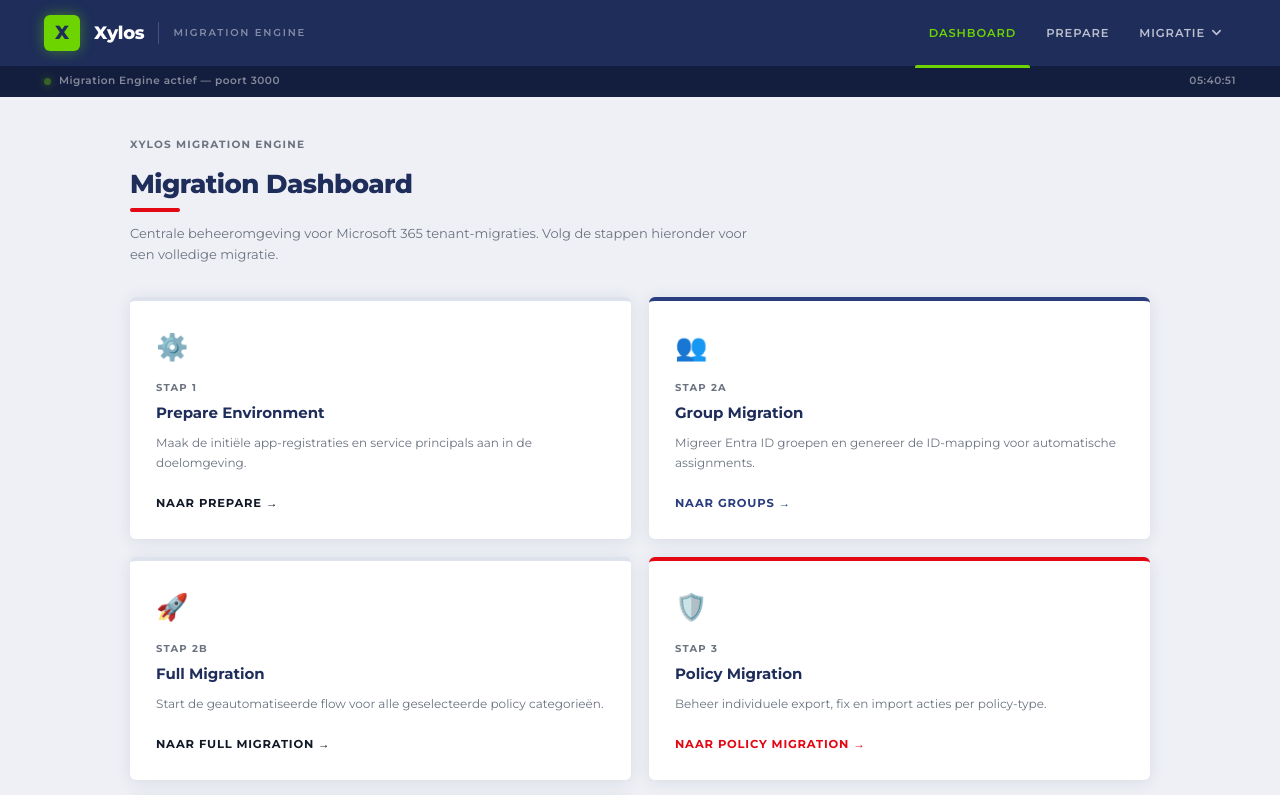
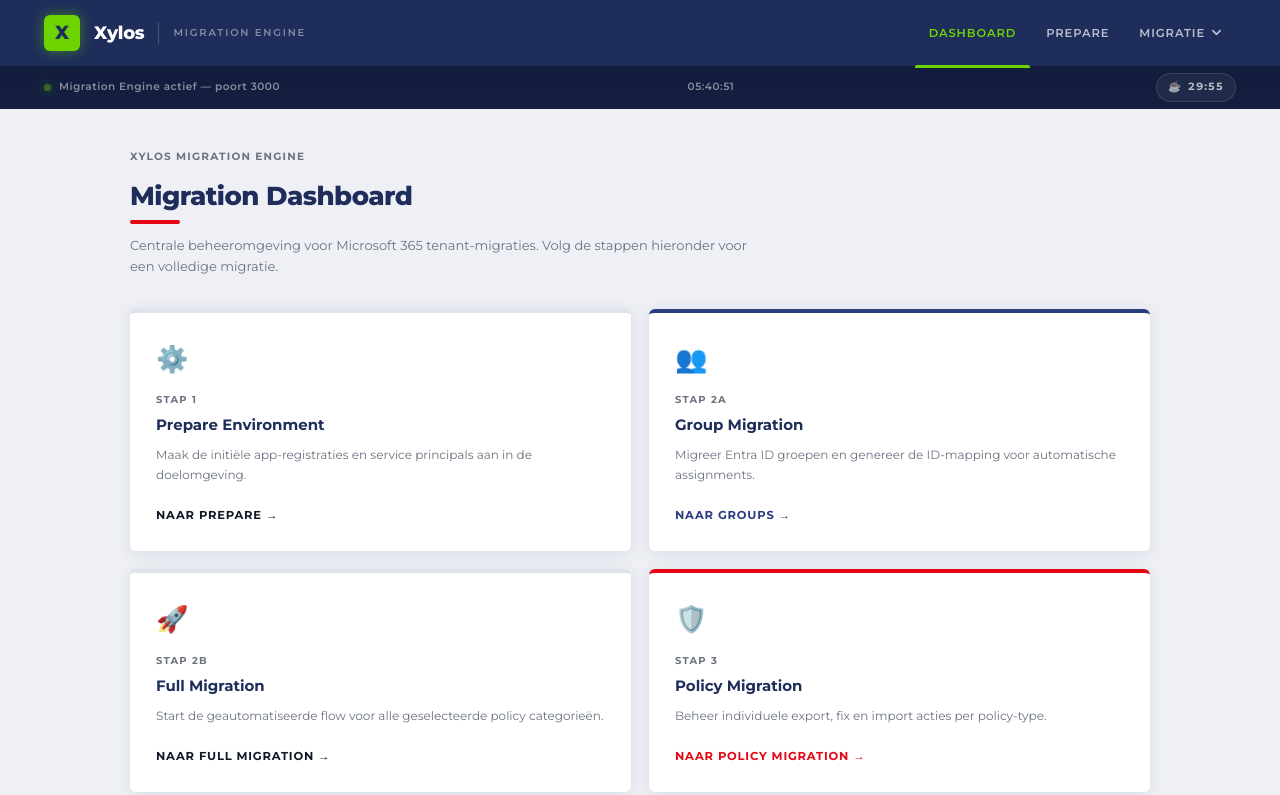
Before and after one commit to LucasProfetaPXL/stage, a website: page public/index.html in a window 1280 px wide. Shown: the top 795 px of the page. Drawn offline with Linux system fonts and the light colour scheme.

Commit message:
coffee timer

```diff
--- /dev/null
+++ b/public/coffee-timer.js
@@ -0,0 +1,243 @@
+/* ============================================================
+ * Xylos Migration Engine — Coffee Timer
+ * Toont een koffie-timer naast de navigatie en een eenmalige
+ * "Tijd voor koffie!" popup wanneer de gebruiker 30 minuten
+ * actief op de site is geweest (cumulatief over pagina's heen).
+ * ============================================================ */
+(function () {
+    'use strict';
+
+    // ─── Config ────────────────────────────────────────────────
+    var COFFEE_BREAK_MS  = 30 * 60 * 1000;   // 30 min
+    var TICK_MS          = 1000;             // update iedere seconde
+    var SAVE_EVERY_MS    = 5000;             // localStorage elke 5s wegschrijven
+    var KEY_ACTIVE_MS    = 'xylos_activeTimeMs';
+    var KEY_POPUP_SHOWN  = 'xylos_coffeePopupShown';
+
+    // ─── State ─────────────────────────────────────────────────
+    var totalMs     = parseInt(localStorage.getItem(KEY_ACTIVE_MS) || '0', 10) || 0;
+    var popupShown  = localStorage.getItem(KEY_POPUP_SHOWN) === 'true';
+    var lastTick    = Date.now();
+    var lastSave    = Date.now();
+    var timerEl, timerText, timerIcon;
+
+    // ─── Styles ────────────────────────────────────────────────
+    var css = ''
+      + '.coffee-timer{'
+      +   'display:inline-flex;align-items:center;gap:6px;'
+      +   'font-family:inherit;font-variant-numeric:tabular-nums;'
+      +   'font-size:10.5px;font-weight:700;letter-spacing:0.8px;'
+      +   'color:rgba(255,255,255,0.7);text-transform:uppercase;'
+      +   'padding:5px 11px;border-radius:99px;margin-left:14px;'
+      +   'background:rgba(255,255,255,0.06);'
+      +   'border:1px solid rgba(255,255,255,0.12);'
+      +   'transition:all .3s ease;'
+      + '}'
+      + '.coffee-timer.warn{'
+      +   'color:#ffdca8;background:rgba(217,119,6,0.18);'
+      +   'border-color:rgba(217,119,6,0.5);'
+      + '}'
+      + '.coffee-timer.done{'
+      +   'color:var(--lime,#6dd400);background:rgba(109,212,0,0.12);'
+      +   'border-color:rgba(109,212,0,0.4);'
+      + '}'
+      + '.coffee-timer-icon{display:inline-block;animation:ct-steam 2.6s ease-in-out infinite;}'
+      + '@keyframes ct-steam{0%,100%{transform:translateY(0)}50%{transform:translateY(-2px)}}'
+
+      /* Popup */
+      + '.ct-overlay{'
+      +   'position:fixed;inset:0;background:rgba(20,30,62,0.55);'
+      +   'backdrop-filter:blur(5px);-webkit-backdrop-filter:blur(5px);'
+      +   'display:flex;align-items:center;justify-content:center;'
+      +   'z-index:10000;padding:20px;'
+      +   'animation:ct-fade .25s ease-out;'
+      + '}'
+      + '.ct-popup{'
+      +   'background:var(--white,#fff);border-radius:12px;'
+      +   'padding:44px 44px 32px;max-width:440px;width:100%;'
+      +   'text-align:center;box-shadow:0 24px 60px rgba(0,0,0,0.35);'
+      +   'animation:ct-pop .4s cubic-bezier(.2,1.4,.5,1);'
+      +   'position:relative;'
+      + '}'
+      + '.ct-popup-emoji{'
+      +   'font-size:72px;line-height:1;margin-bottom:18px;'
+      +   'display:inline-block;animation:ct-bounce 1.6s ease-in-out infinite;'
+      + '}'
+      + '.ct-popup h2{'
+      +   'font-family:inherit;font-size:24px;font-weight:800;'
+      +   'color:var(--navy,#1e2d5a);margin:0 0 10px;letter-spacing:-0.3px;'
+      + '}'
+      + '.ct-popup p{'
+      +   'font-family:inherit;font-size:13.5px;line-height:1.65;'
+      +   'color:var(--gray-text,#6b7280);margin:0 0 28px;'
+      + '}'
+      + '.ct-popup .btn{min-width:200px;}'
+      + '.ct-popup-hint{'
+      +   'font-size:10.5px;color:var(--gray-text,#6b7280);margin-top:14px;'
+      +   'text-transform:uppercase;letter-spacing:1px;font-weight:600;opacity:.7;'
+      + '}'
+      + '@keyframes ct-fade{from{opacity:0}to{opacity:1}}'
+      + '@keyframes ct-pop{from{opacity:0;transform:scale(.88) translateY(12px)}to{opacity:1;transform:scale(1) translateY(0)}}'
+      + '@keyframes ct-bounce{0%,100%{transform:translateY(0) rotate(-4deg)}50%{transform:translateY(-8px) rotate(4deg)}}';
+
+    var styleEl = document.createElement('style');
+    styleEl.textContent = css;
+    document.head.appendChild(styleEl);
+
+    // ─── Helpers ───────────────────────────────────────────────
+    function formatTime(ms) {
+        var total = Math.max(0, Math.ceil(ms / 1000));
+        var m = Math.floor(total / 60);
+        var s = total % 60;
+        return (m < 10 ? '0' : '') + m + ':' + (s < 10 ? '0' : '') + s;
+    }
+
+    function buildTimer() {
+        var el = document.createElement('div');
+        el.className = 'coffee-timer';
+        el.id = 'coffee-timer';
+        el.title = 'Tijd tot je koffiepauze';
+        el.innerHTML =
+            '<span class="coffee-timer-icon" id="coffee-timer-icon">☕</span>' +
+            '<span id="coffee-timer-text">30:00</span>';
+        return el;
+    }
+
+    function placeTimer() {
+        // Probeer in .nav-links (meeste pagina's) — anders in .status-bar — anders fixed rechtsboven
+        var navLinks = document.querySelector('.nav-links');
+        if (navLinks) {
+            timerEl = buildTimer();
+            navLinks.appendChild(timerEl);
+            return true;
+        }
+        var statusBar = document.querySelector('.status-bar');
+        if (statusBar) {
+            timerEl = buildTimer();
+            statusBar.appendChild(timerEl);
+            return true;
+        }
+        return false;
+    }
+
+    function waitForNav(attempts) {
+        attempts = attempts || 0;
+        if (placeTimer()) {
+            timerText = document.getElementById('coffee-timer-text');
+            timerIcon = document.getElementById('coffee-timer-icon');
+            render();
+            return;
+        }
+        if (attempts > 60) return; // ~6s — nav komt blijkbaar niet, geef op zonder crash
+        setTimeout(function () { waitForNav(attempts + 1); }, 100);
+    }
+
+    function render() {
+        if (!timerText || !timerEl) return;
+        if (popupShown || totalMs >= COFFEE_BREAK_MS) {
+            timerEl.classList.remove('warn');
+            timerEl.classList.add('done');
+            if (timerIcon) timerIcon.textContent = '✓';
+            timerText.textContent = 'Pauze gehad';
+            timerEl.title = 'Je koffiepauze is geweest vandaag';
+        } else {
+            var remaining = COFFEE_BREAK_MS - totalMs;
+            timerText.textContent = formatTime(remaining);
+            // Laatste 5 minuten → oranje accent
+            if (remaining <= 5 * 60 * 1000) {
+                timerEl.classList.add('warn');
+            }
+        }
+    }
+
+    function showPopup() {
+        if (popupShown) return;
+        popupShown = true;
+        localStorage.setItem(KEY_POPUP_SHOWN, 'true');
+
+        var overlay = document.createElement('div');
+        overlay.className = 'ct-overlay';
+        overlay.innerHTML =
+            '<div class="ct-popup" role="dialog" aria-labelledby="ct-title">' +
+              '<div class="ct-popup-emoji">☕</div>' +
+              '<h2 id="ct-title">Tijd voor koffie!</h2>' +
+              '<p>Je bent al 30 minuten onafgebroken bezig met de Migration Engine. ' +
+                 'Strek even je benen, haal een verse koffie en kom er straks weer fris bij.</p>' +
+              '<button class="btn btn-primary" id="ct-close-btn">' +
+                '<span class="btn-text">Lekker, pauze!</span>' +
+              '</button>' +
+              '<div class="ct-popup-hint">Deze melding verschijnt maar één keer</div>' +
+            '</div>';
+
+        document.body.appendChild(overlay);
+
+        function close() {
+            overlay.style.animation = 'ct-fade .2s ease-out reverse';
+            setTimeout(function () { if (overlay.parentNode) overlay.parentNode.removeChild(overlay); }, 180);
+        }
+        overlay.querySelector('#ct-close-btn').addEventListener('click', close);
+        overlay.addEventListener('click', function (e) { if (e.target === overlay) close(); });
+        document.addEventListener('keydown', function esc(e) {
+            if (e.key === 'Escape') { close(); document.removeEventListener('keydown', esc); }
+        });
+
+        render();
+    }
+
+    // ─── Tick loop ─────────────────────────────────────────────
+    function tick() {
+        var now = Date.now();
+        var elapsed = now - lastTick;
+        lastTick = now;
+
+        // Alleen tijd tellen als de tab zichtbaar is en elapsed redelijk is
+        // (bv. als laptop in slaap ging: elapsed = uren → niet meetellen)
+        if (document.visibilityState === 'visible' && elapsed > 0 && elapsed < 5000) {
+            totalMs += elapsed;
+        }
+
+        if (now - lastSave >= SAVE_EVERY_MS) {
+            try { localStorage.setItem(KEY_ACTIVE_MS, String(totalMs)); } catch (e) {}
+            lastSave = now;
+        }
+
+        render();
+
+        if (!popupShown && totalMs >= COFFEE_BREAK_MS) {
+            showPopup();
+        }
+    }
+
+    // Bij tab wissel: reset lastTick zodat verborgen tijd niet geteld wordt
+    document.addEventListener('visibilitychange', function () {
+        lastTick = Date.now();
+    });
+
+    // Laatste stand wegschrijven vóór navigatie/sluiten
+    window.addEventListener('beforeunload', function () {
+        try { localStorage.setItem(KEY_ACTIVE_MS, String(totalMs)); } catch (e) {}
+    });
+
+    // ─── Init ──────────────────────────────────────────────────
+    if (document.readyState === 'loading') {
+        document.addEventListener('DOMContentLoaded', function () { waitForNav(0); });
+    } else {
+        waitForNav(0);
+    }
+    setInterval(tick, TICK_MS);
+
+    // ─── Debug helper (optioneel) ──────────────────────────────
+    // Typ in console:  coffeeTimerReset()   om alles te resetten
+    window.coffeeTimerReset = function () {
+        localStorage.removeItem(KEY_ACTIVE_MS);
+        localStorage.removeItem(KEY_POPUP_SHOWN);
+        totalMs = 0;
+        popupShown = false;
+        if (timerEl) {
+            timerEl.classList.remove('done', 'warn');
+            if (timerIcon) timerIcon.textContent = '☕';
+        }
+        render();
+        console.log('[coffee-timer] reset — de popup zal opnieuw verschijnen na 30 min');
+    };
+})();
--- a/public/index.html
+++ b/public/index.html
@@ -105,5 +105,7 @@
     updateTime();
     setInterval(updateTime, 1000);
 </script>
+<script src="coffee-timer.js"></script>
+
 </body>
 </html>
```
Also changed, not shown: public/app-migration.html (+2 -0 lines), public/full-migration.html (+2 -0 lines), public/group-migration.html (+2 -0 lines), public/login.html (+2 -0 lines), public/policy-migration.html (+2 -0 lines), public/prepare.html (+1 -0 lines), 1 other file.
